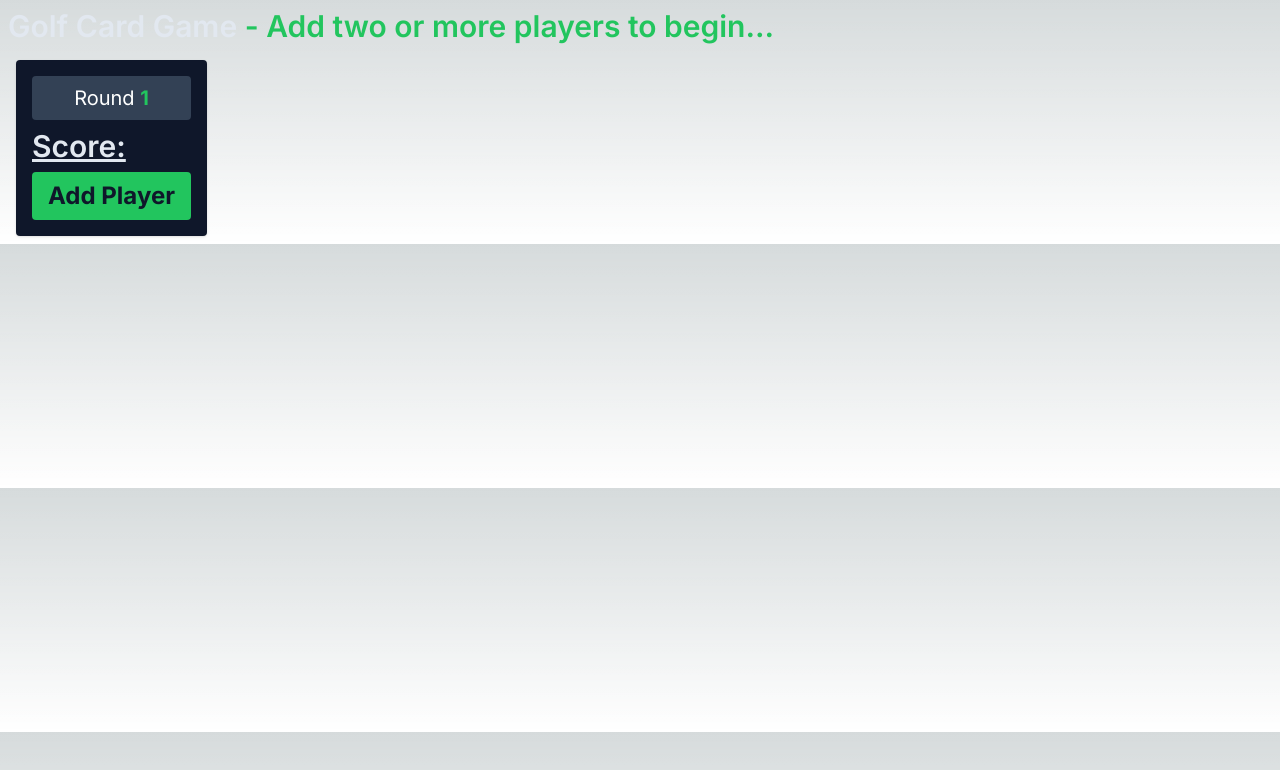
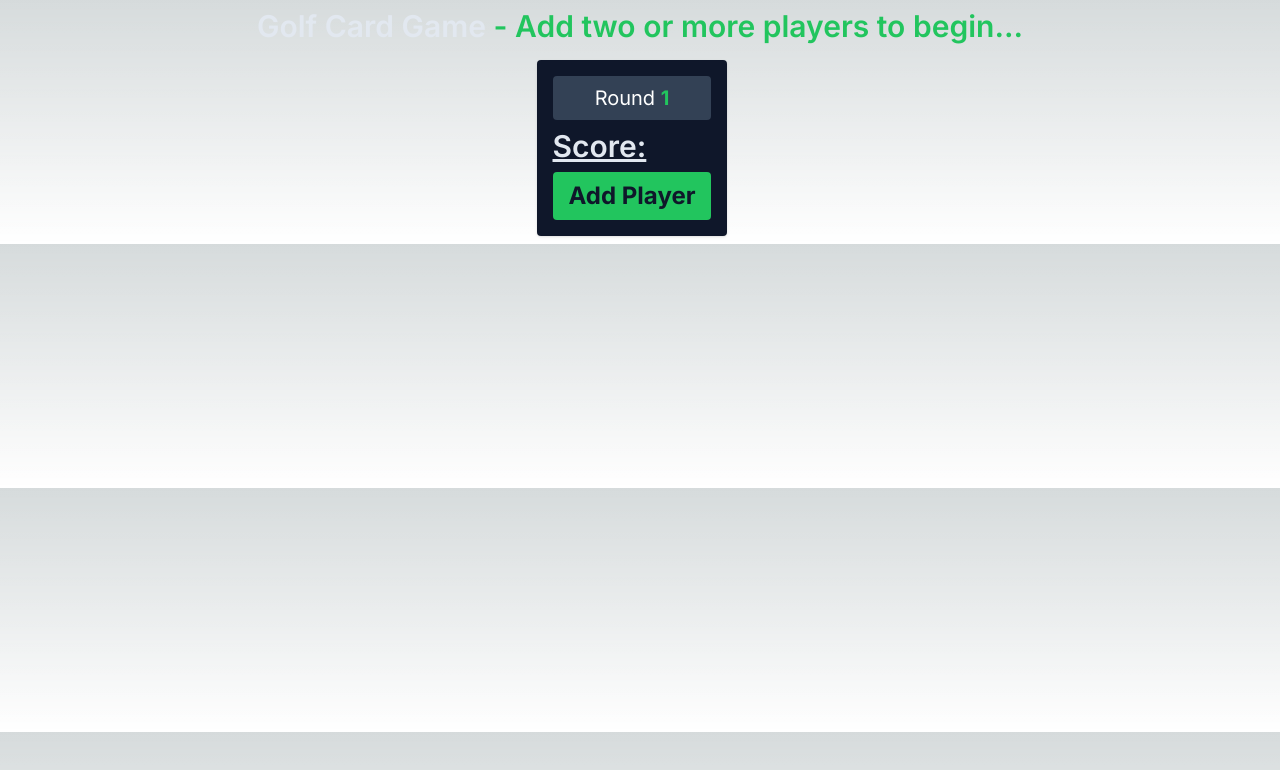
Before and after one commit to ensured/golf-tracker, a Next.js app: page / in a window 1280 px wide. Shown: the top 770 px of the page. Built offline with nearby package versions, Linux system fonts and the light colour scheme.

Commit message:
make styles more pleasing

```diff
--- a/src/app/page.js
+++ b/src/app/page.js
@@ -7,6 +7,10 @@ export default function Home() {
 	const [round, setRound] = useState(1);
 	const [showResetModal, setShowResetModal] = useState(false);
 	const [dots, setDots] = useState(".");
+
+	function capitalizeFirstLetter(string) {
+		return string.charAt(0).toUpperCase() + string.slice(1);
+	}
 
 	useEffect(() => {
 		const interval = setInterval(() => {
@@ -86,7 +90,7 @@ export default function Home() {
 	};
 
 	return (
-		<div className="m-2">
+		<div className="m-2 flex flex-col flex-wrap justify-center items-center">
 			<h1 className="text-3xl font-semibold text-slate-200">
 				Golf Card Game{" "}
 				<span className=" font-semibold text-green-500">
@@ -96,7 +100,7 @@ export default function Home() {
 				</span>
 			</h1>
 
-			<div className="w-full flex justify-start space-x-4 items-start mt-4">
+			<div className=" flex justify-start space-x-4 items-start mt-4">
 				<div className="mx-2 p-4 rounded shadow space-y-2 inline-flex flex-col bg-slate-900">
 					<div className="bg-slate-700 text-white p-2 text-xl rounded flex justify-center">
 						{round ? (
@@ -116,7 +120,7 @@ export default function Home() {
 						</h2>
 						{calculateCurrentTotalScores().map((total, index) => (
 							<p key={index} className="text-lg text-slate-200 ">
-								{players[index].name}: {total}
+								<strong>{players[index].name}</strong>: {total}
 							</p>
 						))}
 					</div>
@@ -156,13 +160,13 @@ export default function Home() {
 						Reset Game
 					</button>
 				</div>
-				<div className="flex flex-col">
+				<div className="flex flex-col max-w-7xl">
 					{players.map((player, playerIndex) => (
 						<div
 							key={playerIndex}
 							className="p-2 rounded shadow bg-slate-900 mb-2">
-							<span className="text-lg font-semibold mb-2 text-green-600">
-								{player.name}
+							<span className="text-lg font-semibold mb-2 text-green-600 p-1 rounded">
+								{capitalizeFirstLetter(player.name)}{" "}
 							</span>
 							<div className="flex break-words flex-wrap space-x-1 justify-center items-center">
 								{Array.from({ length: round }, (_, index) => (
```
